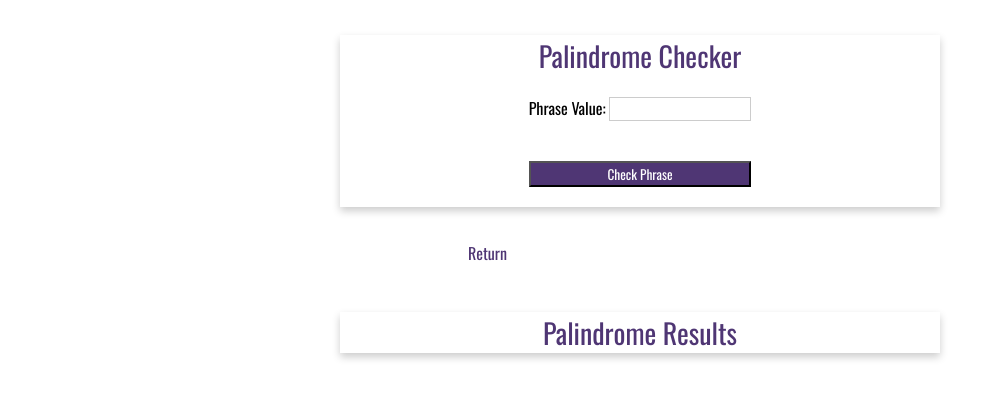
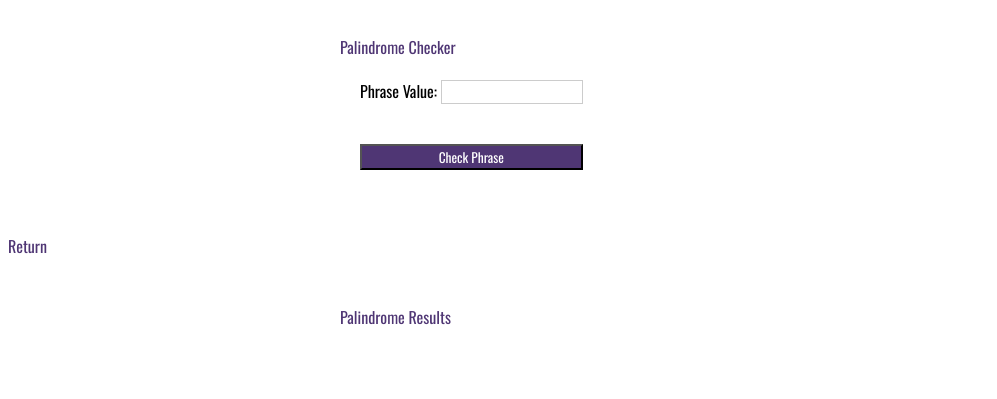
Before and after one commit to jibireru/web-330, a plain HTML site: page week-2/groves-palindrome.html in a window 1280 px wide. Shown: the part 109-508 px from the top of the page, without its empty margins (0-997 px from the left). Drawn offline with nearby package versions, Linux system fonts and the light colour scheme.

Commit message:
Update site.css

```diff
--- a/site.css
+++ b/site.css
@@ -11,46 +11,20 @@ Description: Global Site CSS for projects and assignments in EnterPrise JavaScri
     margin-top: 50px;
     margin-left: 100px;
     margin-right: 100px;
-    padding: 10px;
+  }
 
-}
   #icon-mode:hover {
     cursor: pointer;
   }
+
   #icon-text {
     padding-left: 10px;
   }
+
   .pull-right {
     float: right;
   }
 
-/*classes added from 231*/
-.assign-container {
-    padding: 10px;
-}
-.assign-content {
-    width: 600px;
-    margin: 3% auto 0;
-}
-.assign-results-text {
-    text-align: center;
-    font-size: 28px;
-}
-
-/*return home styling*/
-.return-home {
-    color: #4f3674;
-    text-decoration: none;
-}
-.return-home:hover {
-    background-color: #d6a800;
-    color: #4f3674
-}
-.return-home:visited {
-    color: #3c275A
-}
-
-/*other styling added from 231*/
   .app-header {
     text-align: center;
     font-weight: 400;
@@ -58,36 +32,54 @@ Description: Global Site CSS for projects and assignments in EnterPrise JavaScri
     color: inherit;
     background-color: inherit;
   }
+
+  .return-home {
+    color: #4f3674;
+    text-decoration: none;
+    display: inline-block;
+    margin-top: 10px;
+  }
+
+  .return-home:hover {
+    background-color: #d6a800;
+    color: #4f3674;
+  }
+
+  .return-home:visited {
+    color: #3c275a;
+  }
+
   .form {
     display: inline-grid;
     grid-template-columns: auto;
   }
+
   .form-field {
     padding: 20px;
   }
+
   .full-width {
     width: 100%;
   }
 
-.card-container {
-  background-color: var(--card-background-color);
-  box-shadow: 0 4px 8px 0 rgba(0, 0, 0, 0.2);
-  transition: 0.3s;
-  width: 600px;
+  .assign-container {
+    padding: 10px;
   }
 
-.card-content {
-    text-align: center;
+  .assign-content {
+    width: 600px;
+    margin: 3% auto 0;
   }
 
-.card-container {
+  .assign-results-text {
     text-align: center;
-}
-
-.return-home {
-    margin-left: 460px;
-}
-
-.card-title {
     font-size: 28px;
   }
+  .drop-down-menu {
+    padding: 12px 20px;
+    margin: 8px 0;
+    display: inline-block;
+    border: 1px solid #ccc;
+    border-radius: 4px;
+    box-sizing: border-box;
+  }
```
Lines whose indentation alone changed are shown as unchanged.
